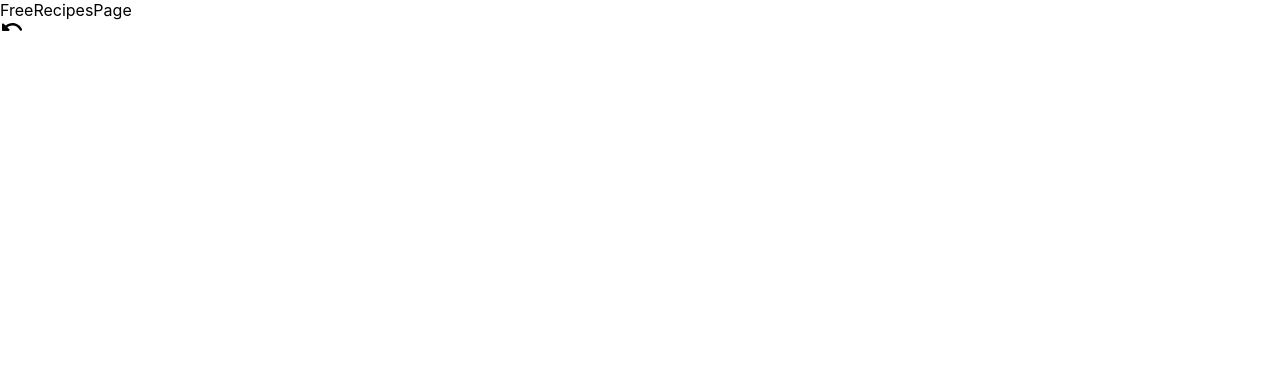
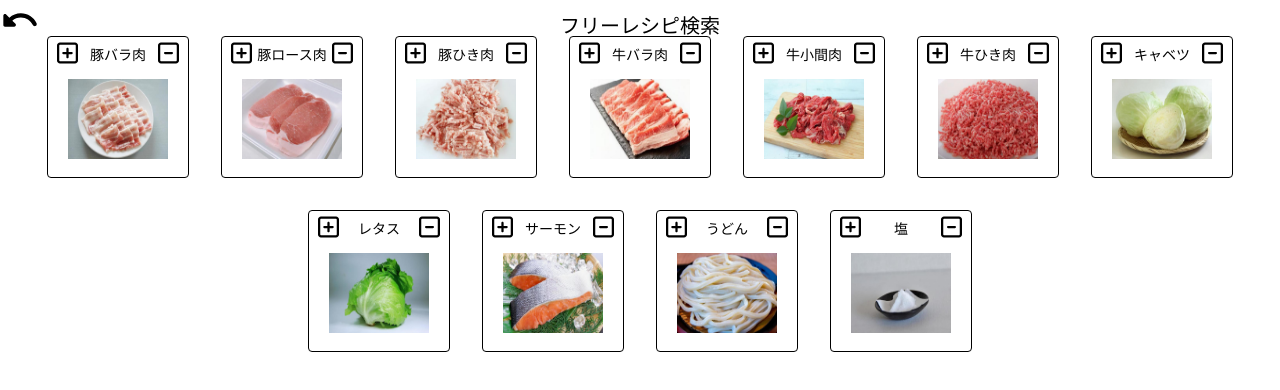
Before and after one commit to KentY6/Recipe-in-the-refrigerator, a React (Create React App) app: page /freeRecipesPage in a window 1280 px wide. Shown: the top 390 px of the page. Built offline with nearby package versions, Linux system fonts and the light colour scheme.

Commit message:
freeRecipesPage/foodListDisplay

```diff
--- a/src/components/List.js
+++ b/src/components/List.js
@@ -7,7 +7,7 @@ import {
 
 export const List = ({
   isFood,
-  addFoodInRefrigerator,
+  addFood,
   deleteFood,
   attribute,
   foodInTheRefrigerator,
@@ -42,7 +42,7 @@ export const List = ({
                   className={
                     attribute === "foodList" ? "addButton" : "nonActiveButton"
                   }
-                  onClick={() => addFoodInRefrigerator(data)}
+                  onClick={() => addFood(data)}
                 >
                   <FontAwesomeIcon icon={faSquarePlus} />
                 </div>
--- a/src/screens/AddFoodsPage.js
+++ b/src/screens/AddFoodsPage.js
@@ -145,7 +145,7 @@ export const AddFoodsPage = ({
           <div className="foodList">
             <List
               isFood={whichFoodInFoodListResult}
-              addFoodInRefrigerator={addFoodInRefrigerator}
+              addFood={addFoodInRefrigerator}
               deleteFood={deleteFood}
               attribute={"foodList"}
               foodInTheRefrigerator={foodInTheRefrigerator}
--- a/src/screens/FreeRecipesPage.js
+++ b/src/screens/FreeRecipesPage.js
@@ -1,14 +1,64 @@
 import React from "react";
 import UndoRoundedIcon from "@mui/icons-material/UndoRounded";
 import { Link } from "react-router-dom";
+import { PageTitle } from "../components/PageTitle";
+import { List } from "../components/List";
 
-export const FreeRecipesPage = () => {
+export const FreeRecipesPage = ({
+  foodList,
+  attribute,
+  getRecipesAPI,
+  foodInFreeRecipesBox,
+  setFoodInFreeRecipesBox,
+  setSelectedFreeRecipesCategory,
+}) => {
+  // フリーレシピ検索用に食材リストで選択した食材を追加する機能
+  const addFoodInFreeRecipesBox = (data) => {
+    // フリーレシピの中に入っている食材は追加されないようにする
+    if (
+      foodInFreeRecipesBox.find((food) => food.name === data.name) !== undefined
+    )
+      return;
+    else setFoodInFreeRecipesBox([...foodInFreeRecipesBox, data]);
+    setSelectedFreeRecipesCategory("TOP");
+    // 追加した食材でAPIをたたく
+    getRecipesAPI(data);
+  };
+
+  // 冷蔵庫の中の食材を削除する機能
+  const deleteFoodInFreeRecipes = (name) => {
+    // setFoodInTheRefrigerator(
+    //   foodInTheRefrigerator.filter((food) => food.name !== name)
+    // );
+    // if (categorizedFoodInRefrigerator.length !== 0) {
+    //   setCategorizedFoodInRefrigerator(
+    //     categorizedFoodInRefrigerator.filter((food) => food.name !== name)
+    //   );
+    // }
+    // if (searchedFoodInRefrigerator.length !== 0) {
+    //   setSearchedFoodInRefrigerator(
+    //     searchedFoodInRefrigerator.filter((food) => food.name !== name)
+    //   );
+    // }
+    // if (recipesData.length > 0) {
+    //   setRecipesData(recipesData.filter((food) => food.foodName !== name));
+    // }
+  };
+
   return (
     <div>
-      <Link to={"/"} className="returnButton">
-        <UndoRoundedIcon />
-      </Link>
-      <div> FreeRecipesPage</div>
+      <div className="returnAndTitle">
+        <Link to={"/"} className="returnButton">
+          <UndoRoundedIcon fontSize="40px" />
+        </Link>
+        <PageTitle PageTitle={"フリーレシピ検索"} />
+      </div>
+      <List
+        isFood={foodList}
+        attribute={"foodList"}
+        addFood={addFoodInFreeRecipesBox}
+        deleteFood={deleteFoodInFreeRecipes}
+      />
     </div>
   );
 };
--- a/src/screens/Main.js
+++ b/src/screens/Main.js
@@ -80,6 +80,8 @@ export const Main = () => {
   const foodCategory = ["TOP", "肉", "野菜", "魚", "粉物", "調味料"];
   // 冷蔵庫の中身
   const [foodInTheRefrigerator, setFoodInTheRefrigerator] = useState([]);
+  // フリーレシピ検索用食材
+  const [foodInFreeRecipesBox, setFoodInFreeRecipesBox] = useState([]);
 
   // カテゴリー検索されたリスト
   const [categorizedFoodInFoodList, setCategorizedFoodInFoodList] = useState(
@@ -88,6 +90,8 @@ export const Main = () => {
   const [categorizedFoodInRefrigerator, setCategorizedFoodInRefrigerator] =
     useState([]);
   const [categorizedRecipes, setCategorizedRecipes] = useState([]);
+  const [categorizedFoodInFreeRecipes, setCategorizedFoodInFreeRecipes] =
+    useState([]);
 
   // 選択されたカテゴリータブ
   const [selectedFoodListCategory, setSelectedFoodListCategory] =
@@ -95,6 +99,8 @@ export const Main = () => {
   const [selectedRefrigeratorCategory, setSelectedRefrigeratorCategory] =
     useState("TOP");
   const [selectedRecipesCategory, setSelectedRecipesCategory] = useState("TOP");
+  const [selectedFreeRecipesCategory, setSelectedFreeRecipesCategory] =
+    useState("TOP");
 
   // ワード検索されたリスト
   const [searchedFoodInFoodList, setSearchedFoodInFoodList] = useState([]);
@@ -102,9 +108,11 @@ export const Main = () => {
     []
   );
   const [searchedRecipes, setSearchedRecipes] = useState([]);
+  const [seachedFreeRecipes, setSeachedFreeRecipes] = useState([]);
 
   // 取得したレシピAPI
   const [recipesData, setRecipesData] = useState([]);
+  const [freeRecipesData, setFreeRecipesData] = useState([]);
 
   // APIキー
   const appID = process.env.REACT_APP_Application_ID;
@@ -235,7 +243,19 @@ export const Main = () => {
           }
         />
         <Route path={"/loginForm"} element={<LoginForm />} />
-        <Route path={"/freeRecipesPage"} element={<FreeRecipesPage />} />
+        <Route
+          path={"/freeRecipesPage"}
+          element={
+            <FreeRecipesPage
+              foodList={foodList}
+              attribute={"freeRecipes"}
+              getRecipesAPI={getRecipesAPI}
+              foodInFreeRecipesBox={foodInFreeRecipesBox}
+              setFoodInFreeRecipesBox={setFoodInFreeRecipesBox}
+              setSelectedFreeRecipesCategory={setSelectedFreeRecipesCategory}
+            />
+          }
+        />
       </Routes>
     </BrowserRouter>
   );
```
